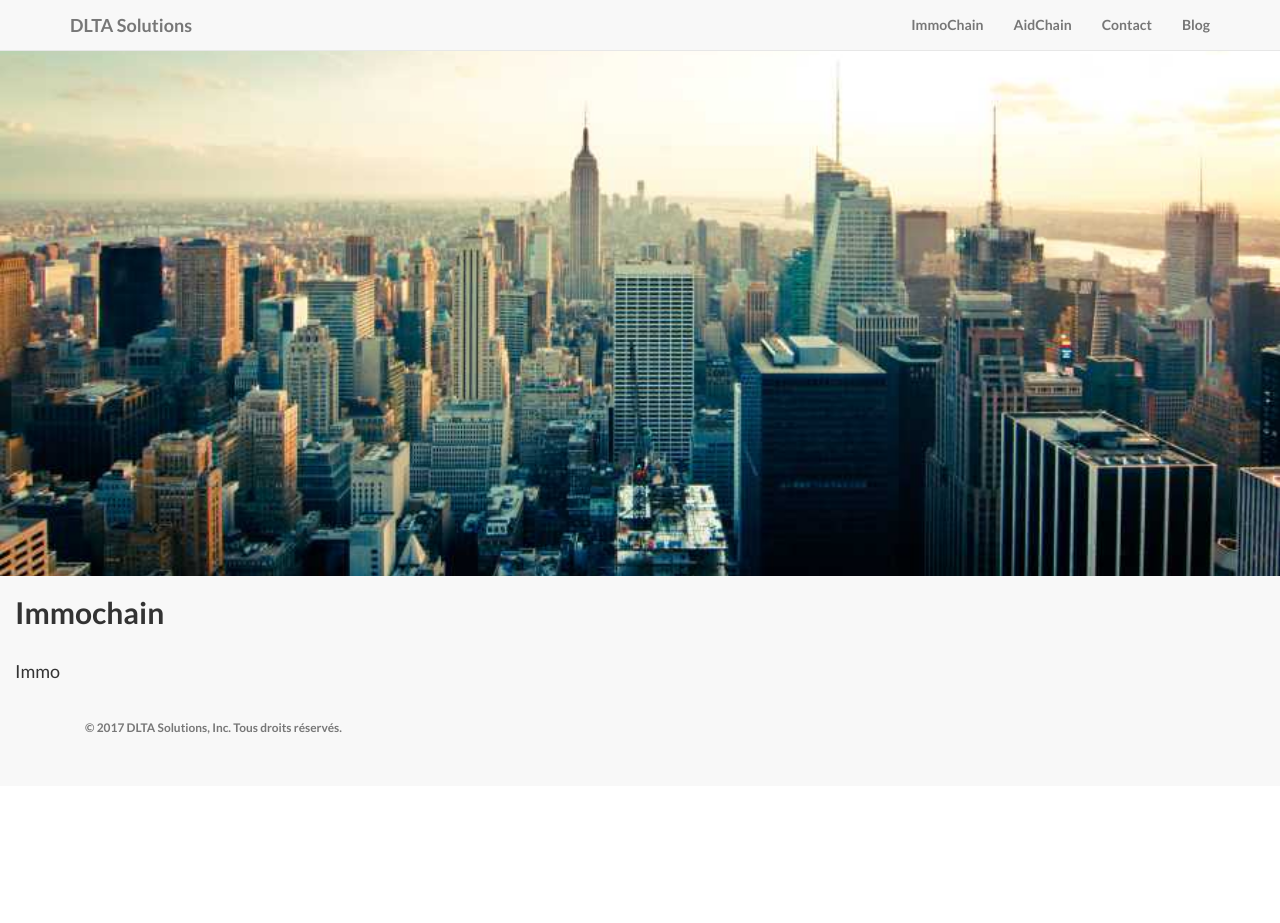
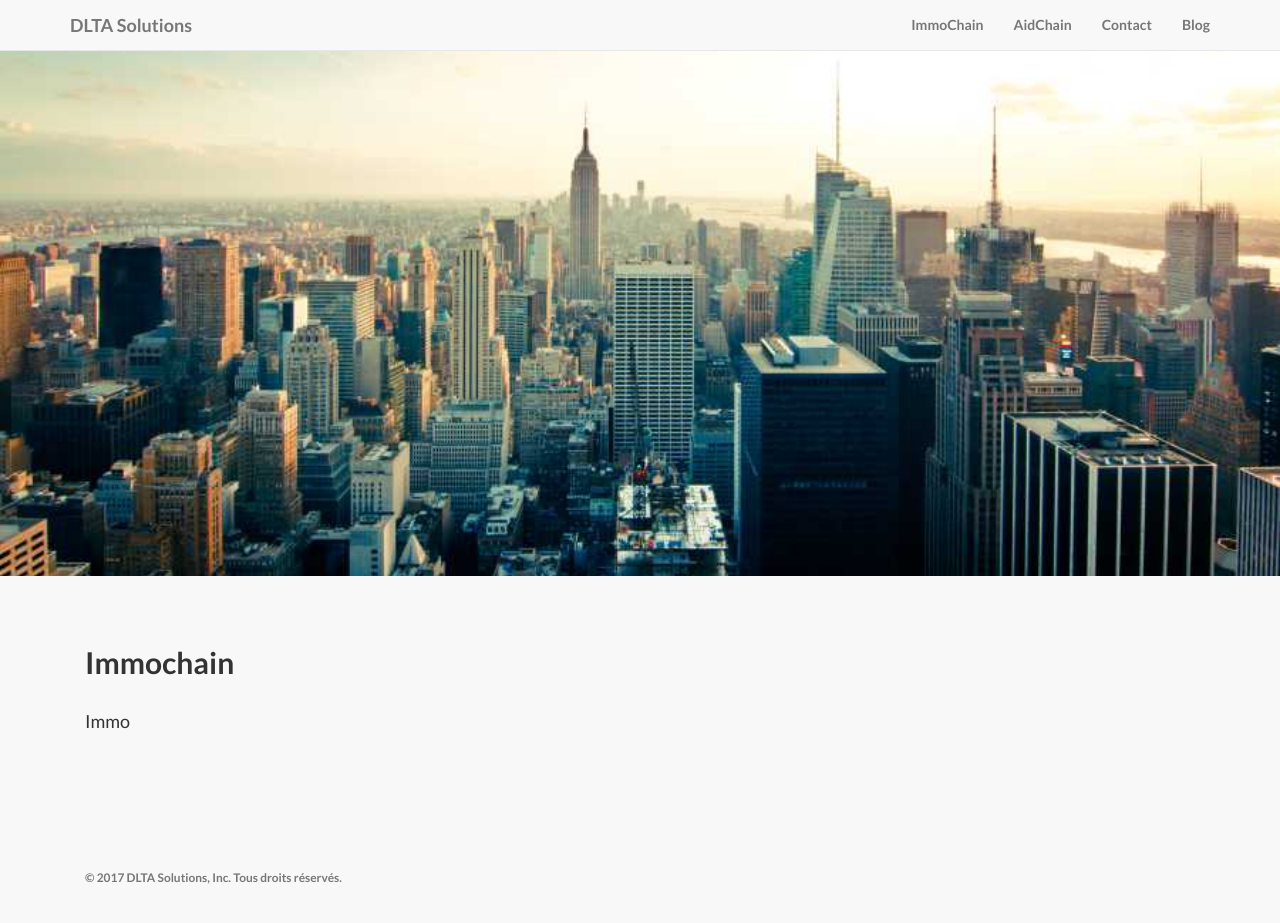
Before and after one commit to dltasolutions/dltasolutions.github.io, a Jekyll site: the page built from index.html, in a window 1280 px wide and 936 px high. Shown: the top 923 px of the window. Built offline with Jekyll 4.4.1, drawn with Linux system fonts in a browser that asks for light colours.

Commit message:
Update index.html

```diff
--- a/index.html
+++ b/index.html
@@ -2,7 +2,12 @@
 layout: home
 ---
 
-<div class="col-lg-5 col-sm-6">
-  <h2 class="section-heading">Immochain</h2>
-  <div class="lead">Immo</div>
+
+<div class="content-section-a">
+  <div class="container">
+    <div class="col-lg-5 col-sm-6">
+      <h2 class="section-heading">Immochain</h2>
+      <div class="lead">Immo</div>
+    </div>
+  </div>
 </div>
```
